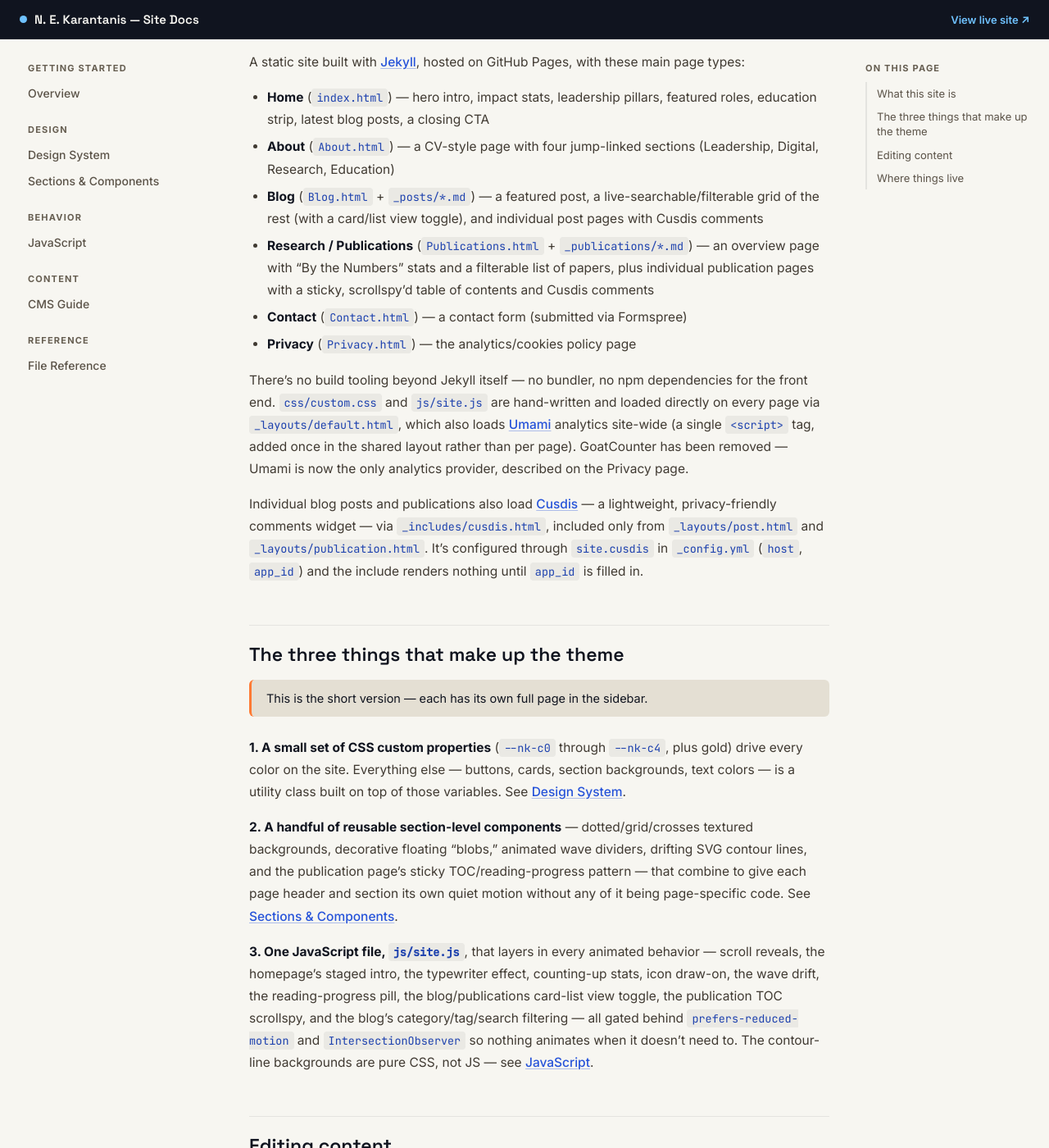
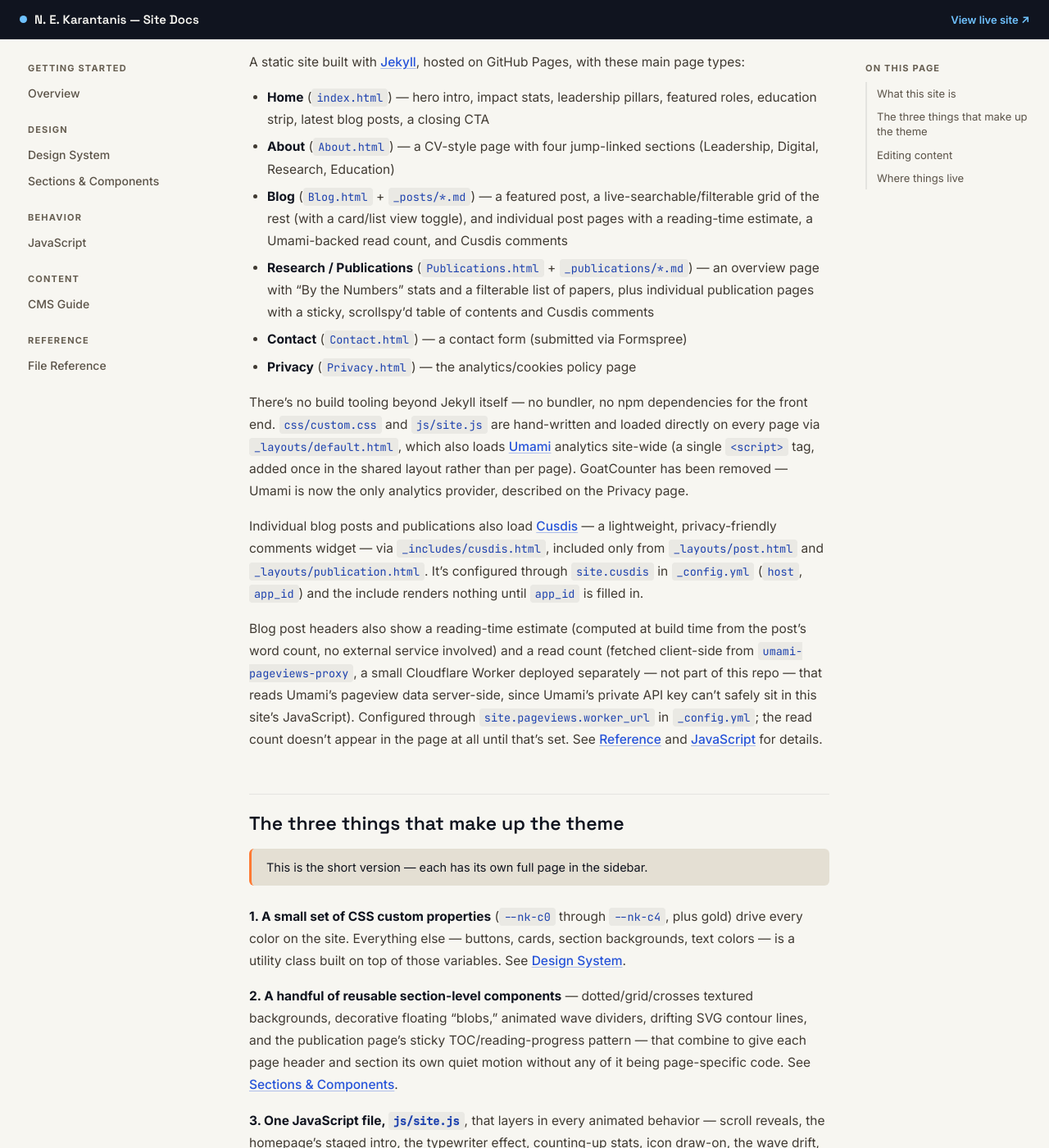
Before and after one commit to Eneekay/nekarantanis, a Jekyll site: the page built from docs/index.md, in a window 1280 px wide and 1400 px high, scrolled down 281 px. Shown: the whole window at 82% size. Built offline with Jekyll 4.4.1, drawn with Linux system fonts in a browser that asks for light colours.

Commit message:
Add reading time and Umami-backed read count to blog post headers
Reading time is computed at build time (word count / 200wpm, ceil'd,
minimum 1 min) - no external dependency. Read count is fetched
client-side from a new Cloudflare Worker (umami-pageviews-proxy, a
separate deploy - code handed off, not part of this repo) that reads
Umami's pageview data server-side, since Umami's private API key can't
safely live in this site's JS. Gated on site.pageviews.worker_url
being set in _config.yml; the #postReads element isn't even added to
the page until then, and fails silently (hidden, no dangling
separator) if the fetch doesn't succeed.

Verified locally: the gate correctly omits the element when unset,
and with Playwright route mocking, both the populated ("128 reads")
and failed-fetch (element stays hidden) paths render exactly as
intended. The Worker itself (auth flow, Umami API base URL, response
field names) is unverified against a live Umami account and ships
with a debug mode for a quick fix once deployed.

```diff
--- a/_config.yml
+++ b/_config.yml
@@ -52,6 +52,16 @@ cusdis:
   host: "https://cusdis.com"
   app_id: "5d5bc9bd-5348-42b7-be02-e58b21c58abd"
 
+# Blog post read counts, shown next to the reading-time estimate in
+# _layouts/post.html. worker_url points at the umami-pageviews-proxy
+# Cloudflare Worker (a separate small deploy, not part of this repo - see
+# docs/reference.md) which reads Umami pageview data server-side, since
+# Umami's private API key can't safely live in client-side JS. Empty until
+# that Worker is deployed and its URL is known - the "Reads" element isn't
+# even added to the page until this is set.
+pageviews:
+  worker_url: ""
+
 exclude:
   - README.md
   - LICENSE
--- a/_layouts/post.html
+++ b/_layouts/post.html
@@ -2,6 +2,9 @@
 layout: default
 ---
 <!-- ARTICLE HEADER -->
+{% assign post_word_count = content | strip_html | number_of_words %}
+{% assign post_reading_time = post_word_count | divided_by: 200.0 | ceil %}
+{% if post_reading_time < 1 %}{% assign post_reading_time = 1 %}{% endif %}
 <header class="section-dark-dotted text-c3 position-relative overflow-hidden" data-kbd-stop>
   {% include contour-lines.html %}
   <svg viewBox="0 0 200 200" class="post-header-blob">
@@ -14,7 +17,7 @@ layout: default
       <a href="{{ page.base }}Blog.html?category={{ page.category | url_encode }}" class="fs-13 fw-semibold text-gold text-uppercase ls-15">{{ page.category }}</a>
     </div>
     <h1 class="fs-post-title fw-semibold text-c4 mb-3 typewriter--on-dark" data-typewriter>{{ page.title }}</h1>
-    <div class="fs-14 text-faint-dark">{{ page.date | date: "%d %b %Y" }}</div>
+    <div class="fs-14 text-faint-dark">{{ page.date | date: "%d %b %Y" }} &middot; {{ post_reading_time }} min read{% if site.pageviews.worker_url != "" %} <span id="postReads" class="post-reads" data-pageviews-url="{{ site.pageviews.worker_url }}" data-page-url="{{ page.url }}"></span>{% endif %}</div>
   </div>
   <svg class="wave-divider" viewBox="0 0 1440 100" preserveAspectRatio="none">
     <path d="M0,40 C240,90 480,0 720,40 C960,80 1200,10 1440,50 L1440,100 L0,100 Z" class="fill-c4"></path>
--- a/css/custom.css
+++ b/css/custom.css
@@ -211,6 +211,11 @@ h1, h2, h3, h4 {
 .text-faint       { color: var(--nk-text-faint); }
 .text-faint-dark  { color: var(--nk-text-faint-dark); }
 .text-cream       { color: var(--nk-text-cream); }
+/* Read count fills in async (site.js) once the Umami-backed Worker
+   responds - stays invisible (no dangling "· ") until it actually has a
+   number to show, rather than flashing "0 reads" or a stuck placeholder. */
+.post-reads:empty { display: none; }
+.post-reads:not(:empty)::before { content: "\00B7\0020"; }
 .text-cream-strong{ color: var(--nk-text-cream-strong); }
 .text-body-dark   { color: var(--nk-text-body-dark); }
 .text-gold        { color: var(--nk-gold); }
--- a/docs/index.md
+++ b/docs/index.md
@@ -13,7 +13,7 @@ A static site built with [Jekyll](https://jekyllrb.com/), hosted on GitHub Pages
 
 - **Home** (`index.html`) — hero intro, impact stats, leadership pillars, featured roles, education strip, latest blog posts, a closing CTA
 - **About** (`About.html`) — a CV-style page with four jump-linked sections (Leadership, Digital, Research, Education)
-- **Blog** (`Blog.html` + `_posts/*.md`) — a featured post, a live-searchable/filterable grid of the rest (with a card/list view toggle), and individual post pages with Cusdis comments
+- **Blog** (`Blog.html` + `_posts/*.md`) — a featured post, a live-searchable/filterable grid of the rest (with a card/list view toggle), and individual post pages with a reading-time estimate, a Umami-backed read count, and Cusdis comments
 - **Research / Publications** (`Publications.html` + `_publications/*.md`) — an overview page with "By the Numbers" stats and a filterable list of papers, plus individual publication pages with a sticky, scrollspy'd table of contents and Cusdis comments
 - **Contact** (`Contact.html`) — a contact form (submitted via Formspree)
 - **Privacy** (`Privacy.html`) — the analytics/cookies policy page
@@ -21,6 +21,8 @@ A static site built with [Jekyll](https://jekyllrb.com/), hosted on GitHub Pages
 There's no build tooling beyond Jekyll itself — no bundler, no npm dependencies for the front end. `css/custom.css` and `js/site.js` are hand-written and loaded directly on every page via `_layouts/default.html`, which also loads [Umami](https://umami.is/) analytics site-wide (a single `<script>` tag, added once in the shared layout rather than per page). GoatCounter has been removed — Umami is now the only analytics provider, described on the Privacy page.
 
 Individual blog posts and publications also load [Cusdis](https://cusdis.com) — a lightweight, privacy-friendly comments widget — via `_includes/cusdis.html`, included only from `_layouts/post.html` and `_layouts/publication.html`. It's configured through `site.cusdis` in `_config.yml` (`host`, `app_id`) and the include renders nothing until `app_id` is filled in.
+
+Blog post headers also show a reading-time estimate (computed at build time from the post's word count, no external service involved) and a read count (fetched client-side from `umami-pageviews-proxy`, a small Cloudflare Worker deployed separately — not part of this repo — that reads Umami's pageview data server-side, since Umami's private API key can't safely sit in this site's JavaScript). Configured through `site.pageviews.worker_url` in `_config.yml`; the read count doesn't appear in the page at all until that's set. See [Reference](/docs/reference.html) and [JavaScript](/docs/javascript.html) for details.
 
 ## The three things that make up the theme
 
```
Also changed, not shown: docs/javascript.md (+4 -0 lines), docs/reference.md (+12 -3 lines), js/site.js (+19 -0 lines).
